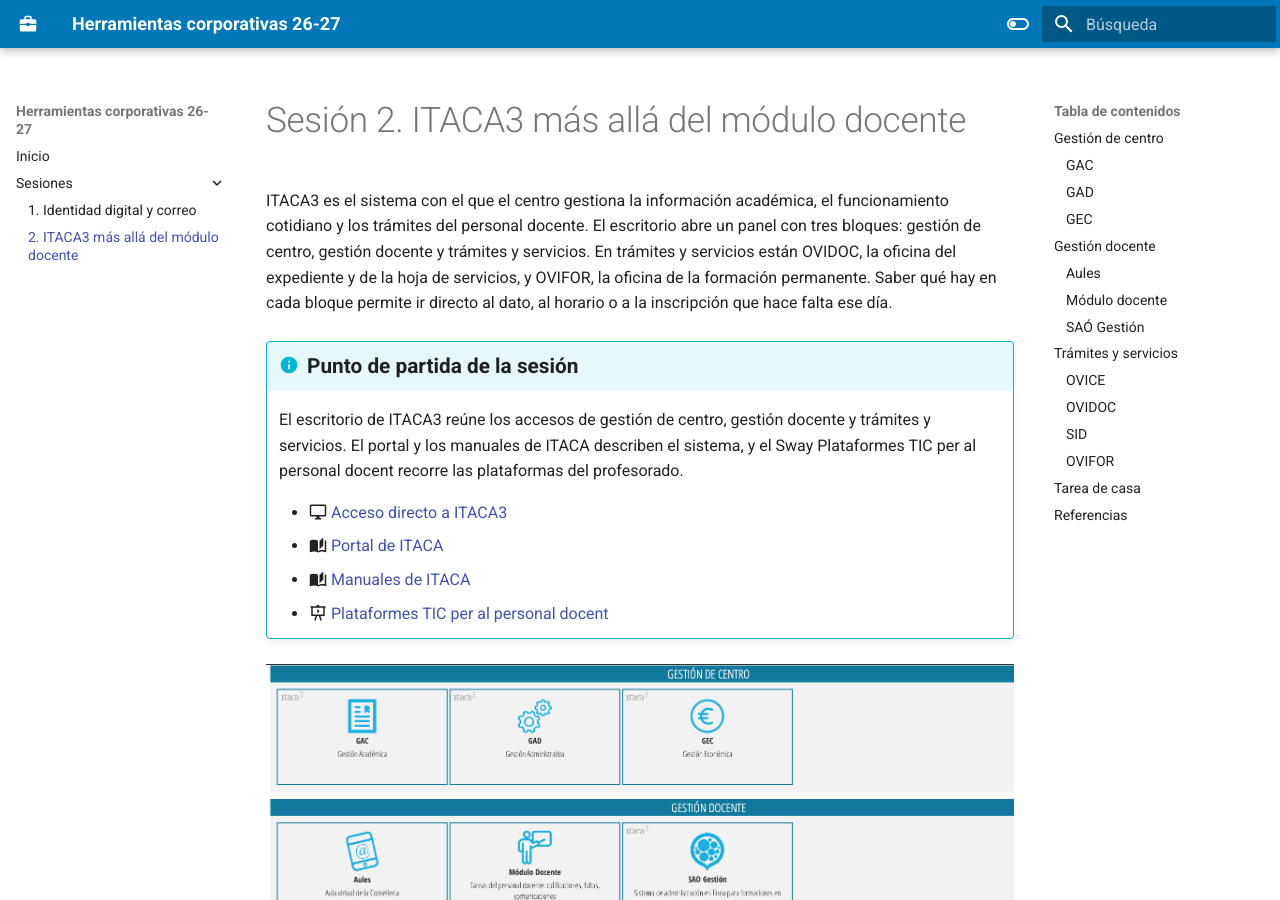
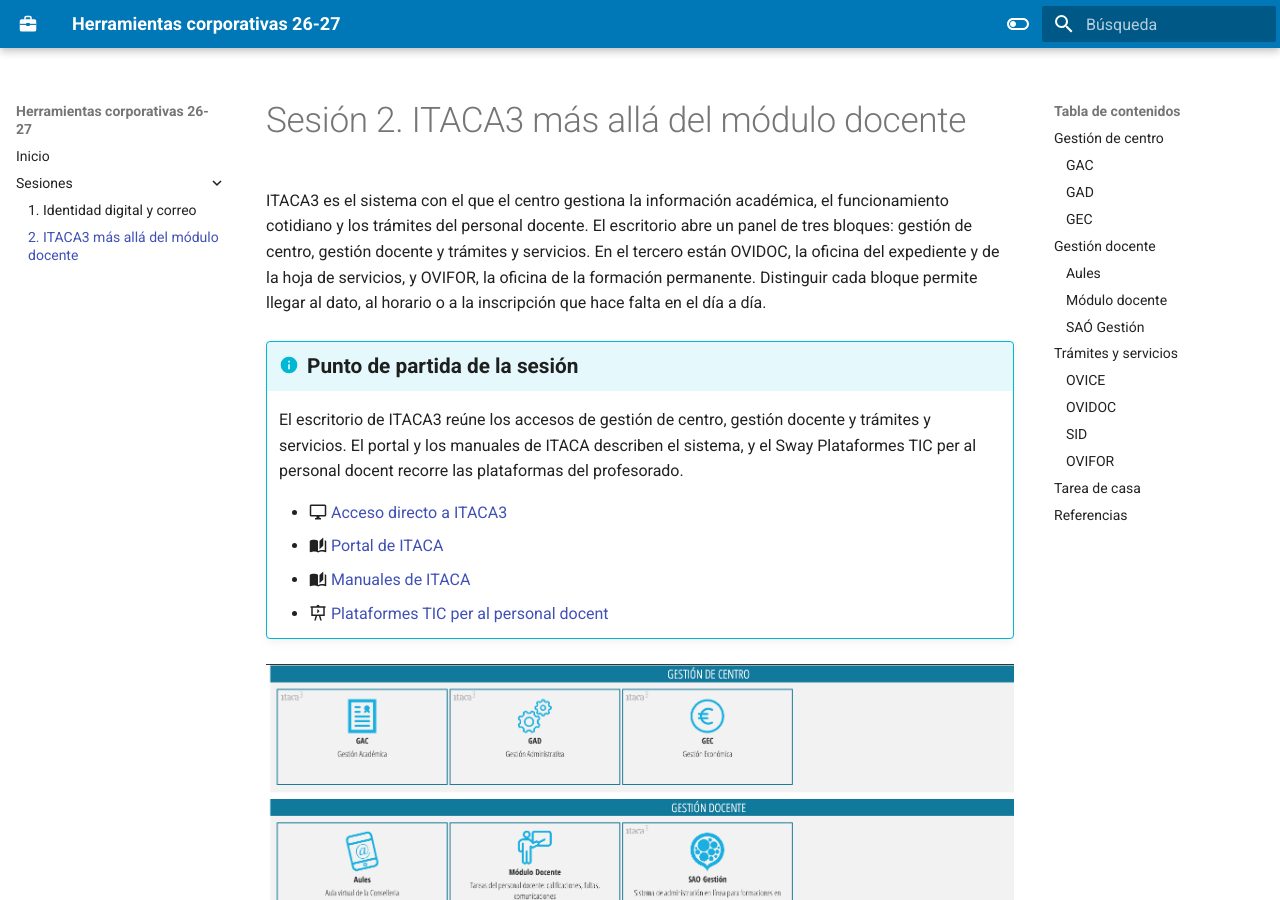
Before and after one commit to fjavier-hernandez/herramientas-corporativas, an MkDocs documentation site: the page built from docs/sesiones/sesion-2.md, in a window 1280 px wide and 900 px high. Built offline with MkDocs 1.6.1 and Material for MkDocs 9.7.7, drawn with Linux system fonts in a browser that asks for light colours.

```diff
--- a/docs/sesiones/sesion-2.md
+++ b/docs/sesiones/sesion-2.md
@@ -5,7 +5,7 @@ description: Gestión de centro, gestión docente y trámites y servicios de ITA
 
 # Sesión 2. ITACA3 más allá del módulo docente
 
-ITACA3 es el sistema con el que el centro gestiona la información académica, el funcionamiento cotidiano y los trámites del personal docente. El escritorio abre un panel con tres bloques: gestión de centro, gestión docente y trámites y servicios. En trámites y servicios están OVIDOC, la oficina del expediente y de la hoja de servicios, y OVIFOR, la oficina de la formación permanente. Saber qué hay en cada bloque permite ir directo al dato, al horario o a la inscripción que hace falta ese día.
+ITACA3 es el sistema con el que el centro gestiona la información académica, el funcionamiento cotidiano y los trámites del personal docente. El escritorio abre un panel de tres bloques: gestión de centro, gestión docente y trámites y servicios. En el tercero están OVIDOC, la oficina del expediente y de la hoja de servicios, y OVIFOR, la oficina de la formación permanente. Distinguir cada bloque permite llegar al dato, al horario o a la inscripción que hace falta en el día a día.
 
 !!! info "Punto de partida de la sesión"
 
```
Also changed, not shown: docs/index.md (+1 -1 lines), docs/sesiones/sesion-1.md (+5 -0 lines), docs/img/qr-iesmatic.png.
